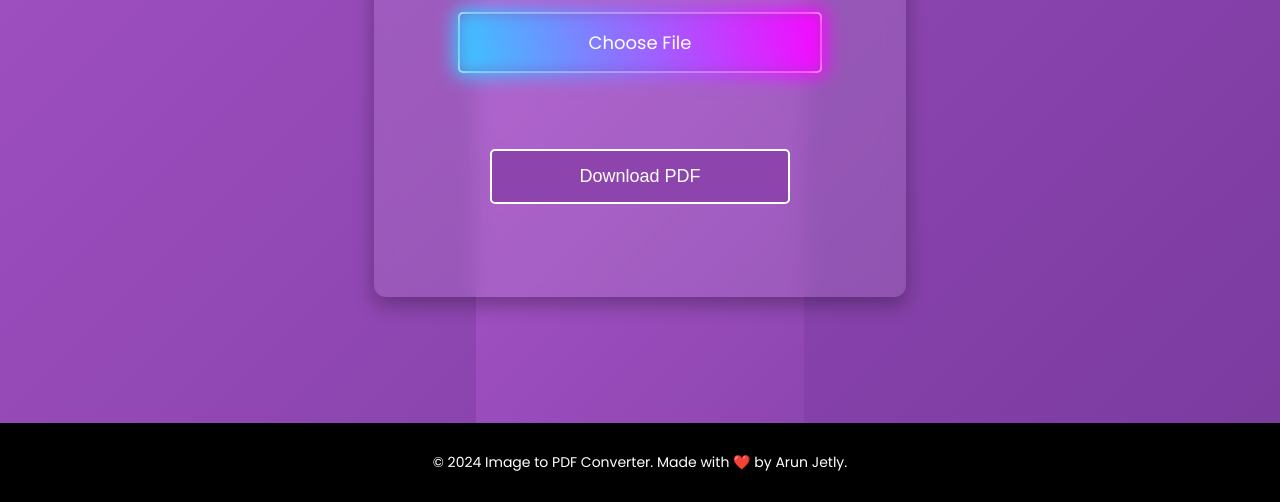
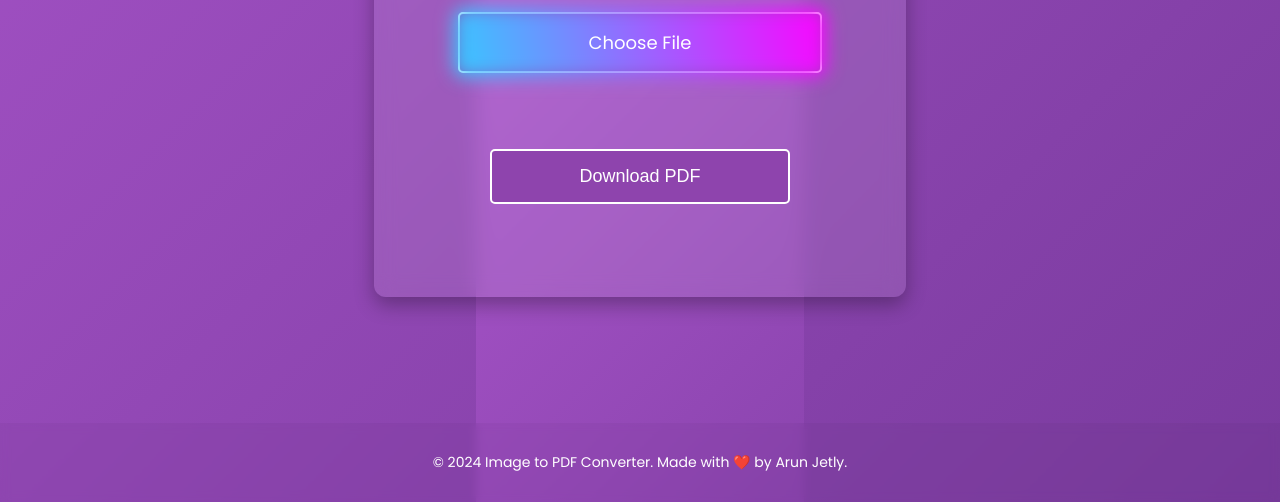
Before and after one commit to Arunjetly12/psychic-engine, a plain HTML site: page index.html in a window 1280 px wide. Shown: the part 298-800 px from the top of the page. Drawn offline with nearby package versions, Linux system fonts and the light colour scheme.

Commit message:
Update index.html

```diff
--- a/index.html
+++ b/index.html
@@ -127,7 +127,7 @@
             padding: 15px 0;
             position: fixed;
             bottom: 0;
-            background: rgba(0, 0, 0, 3);
+            background: rgba(0, 0, 0, 3%);
             color: white;
             font-size: 14px;
             backdrop-filter: blur(5px);
```
